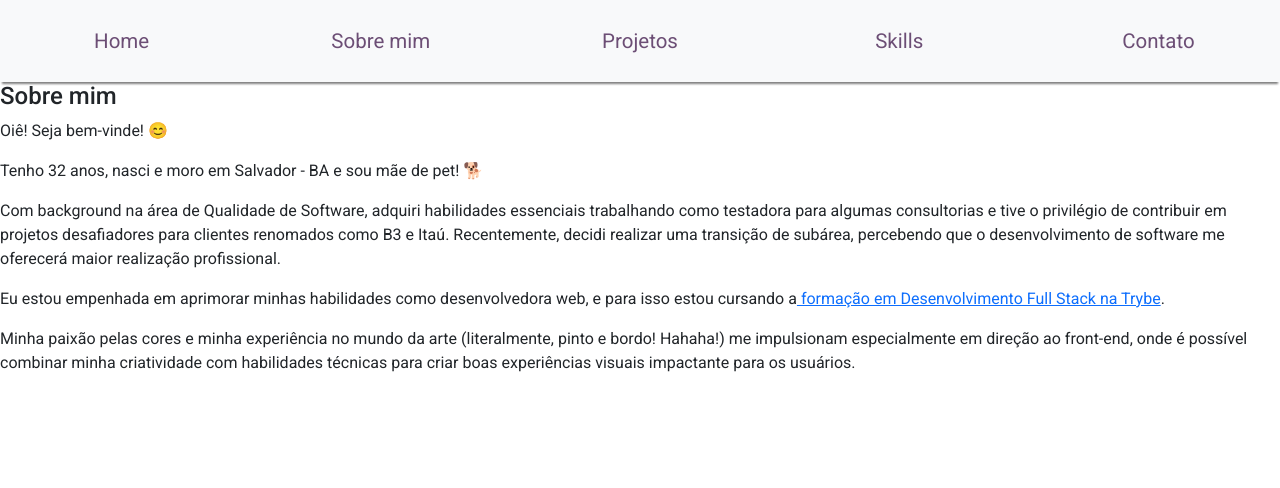
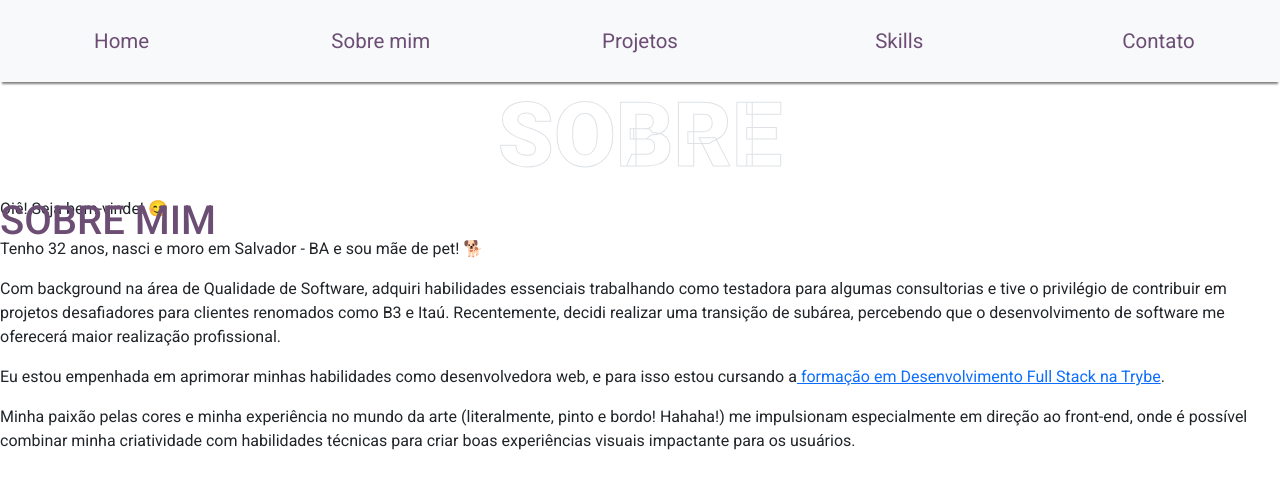
Before and after one commit to raisamrs/raisamrs.github.io, a React (Vite) app: page /sobre-mim in a window 1280 px wide. Shown: the top 488 px of the page. Built offline with nearby package versions, Linux system fonts and the light colour scheme.

Commit message:
style: início da estilização da página 'Sobre mim'

```diff
--- a/src/pages/About/About.module.css
+++ b/src/pages/About/About.module.css
@@ -0,0 +1,18 @@
+
+.about {
+  -webkit-text-stroke: 1px #dee2e6;
+  color: transparent;
+  font-family: 'Roboto', sans-serif;
+  font-size: 7vw;
+  font-weight: 900;
+  text-align: center;
+}
+
+.aboutMeContainer {
+  background-color: white;
+}
+
+.aboutMe {
+  color: #6c4e75;
+  font-family: 'Roboto', sans-serif;
+}
--- a/src/pages/About/About.tsx
+++ b/src/pages/About/About.tsx
@@ -1,7 +1,10 @@
+import { aboutClasses, aboutMeClasses, aboutMeContainerClasses } from './classesNames';
+
 function About() {
   return (
-    <div>
-      <h4>Sobre mim</h4>
+    <div className={ aboutMeContainerClasses }>
+      <h1 className={ aboutClasses }>Sobre</h1>
+      <h1 className={ aboutMeClasses }>Sobre mim</h1>
       <p> Oiê! Seja bem-vinde! 😊 </p>
       {/* eslint-disable-next-line max-len */}
       <p>Tenho 32 anos, nasci e moro em Salvador - BA e sou mãe de pet! 🐕</p>
--- /dev/null
+++ b/src/pages/About/classesNames.ts
@@ -0,0 +1,16 @@
+import classNames from 'classnames';
+import styles from './About.module.css';
+
+export const aboutClasses = classNames(
+  styles.about,
+  'text-uppercase',
+);
+export const aboutMeClasses = classNames(
+  styles.aboutMe,
+  'position-absolute',
+  'text-uppercase',
+);
+
+export const aboutMeContainerClasses = classNames(
+  styles.aboutMeContainer,
+);
```
Also changed, not shown: src/helpers/classesNames.ts (deleted, +0 -44 lines).
